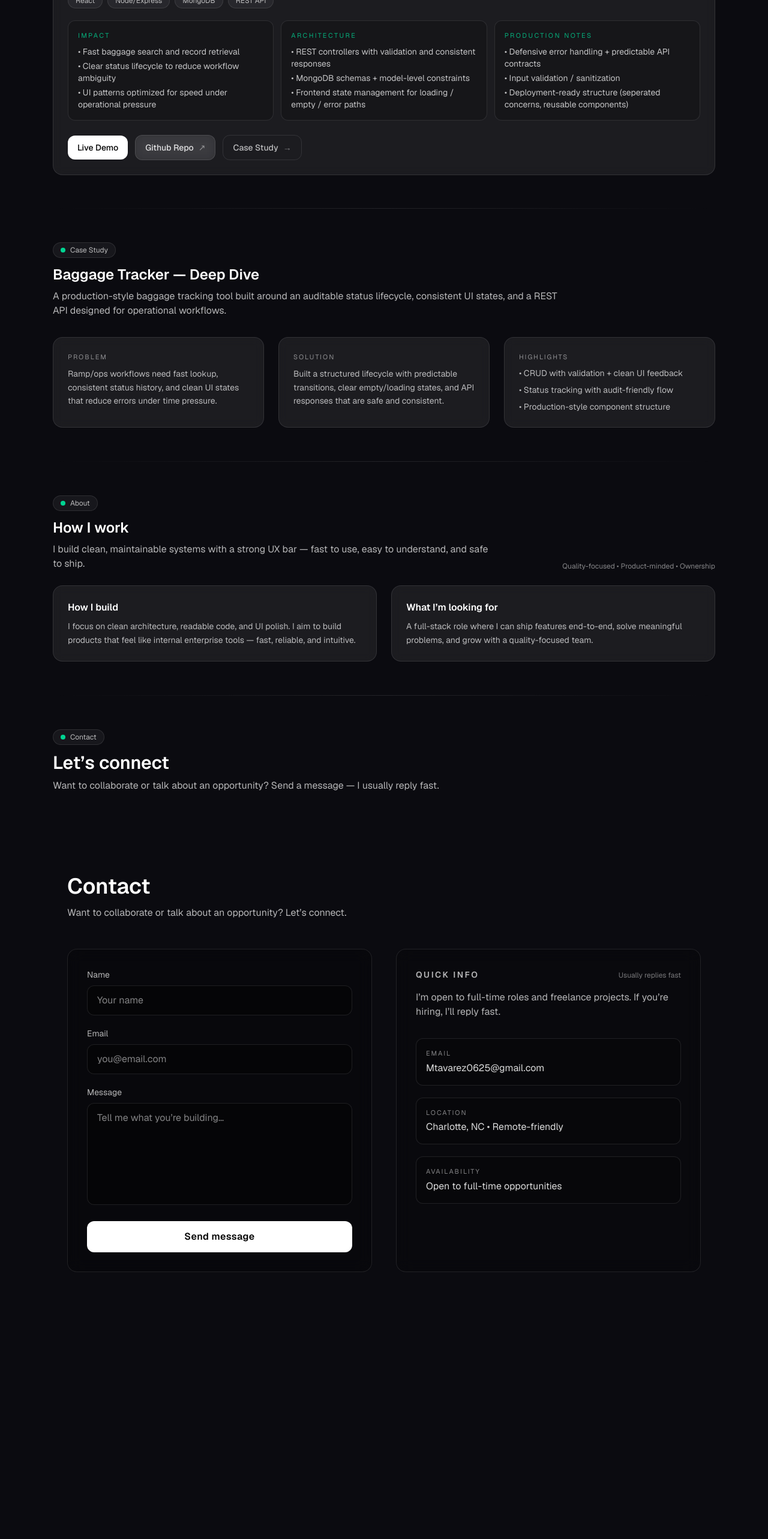
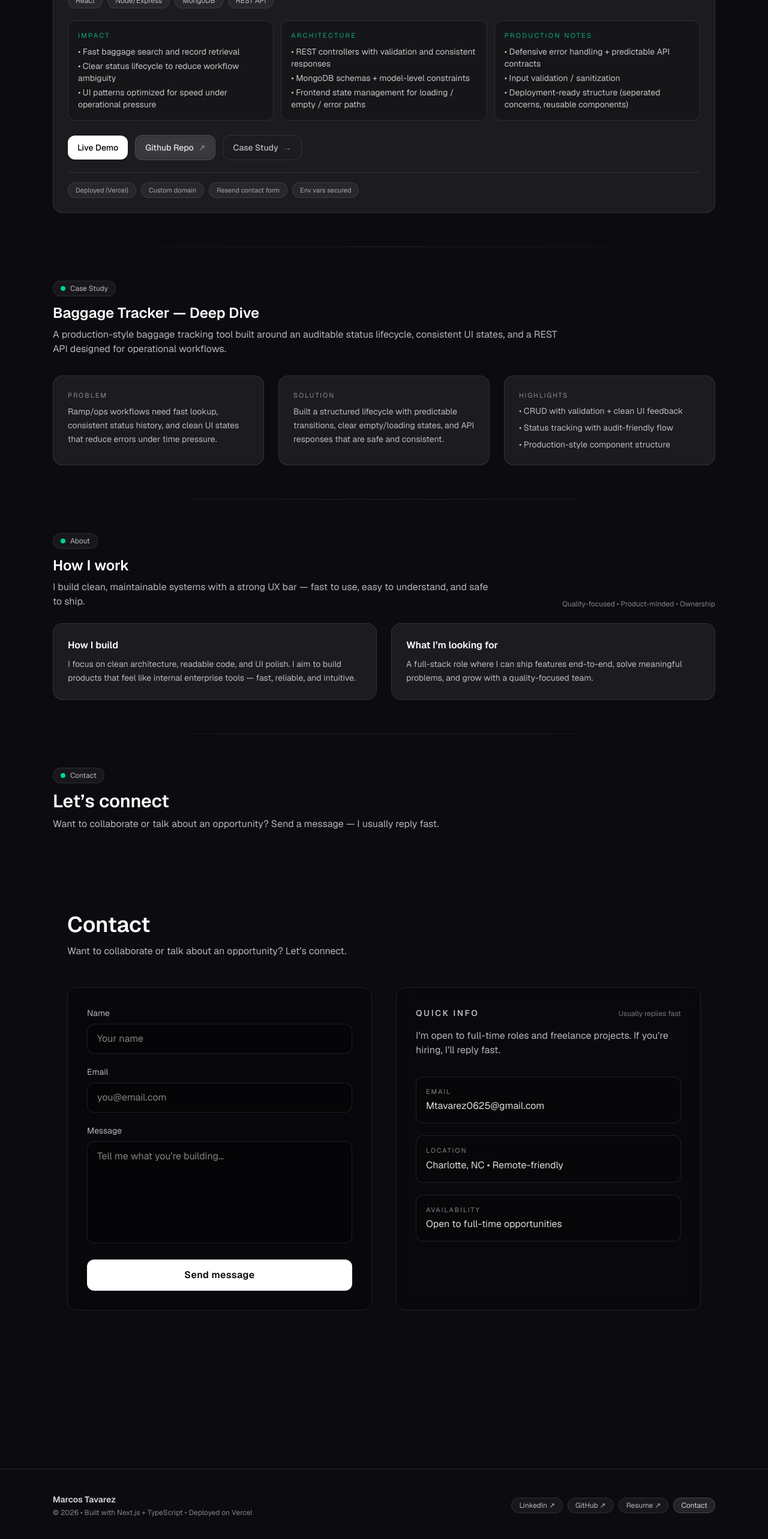
Before and after one commit to Mtavarez0625/portfolio-website, a Next.js app: page / in a window 1280 px wide. Shown: the part 1519-4085 px from the top of the page at 60% size. Before the commit the page ends 3840 px from the top, so only its background shows below. Built offline with nearby package versions, Linux system fonts and the light colour scheme.

Commit message:
Add footer with credibility links

```diff
--- a/app/page.tsx
+++ b/app/page.tsx
@@ -5,6 +5,7 @@ import Image from "next/image";
 import TopBar from "@/components/TopBar";
 import ContactSection from "@/components/ContactSection";
 import { motion, type Variants } from "framer-motion";
+import Footer from "@/components/Footer";
 
 type ActiveSection = "projects" | "about" | "contact" | "";
 
@@ -344,6 +345,21 @@ export default function Home() {
                     Case Study <span className="text-white/45">→</span>
                   </a>
                 </div>
+                {/* Deployment credibility strip */}
+                <div className="mt-5 pt-4 border-t border-white/10">
+                  <div className="flex flex-wrap gap-2 text-[11px] text-white/60">
+                    {["Deployed (Vercel)", "Custom domain", "Resend contact form", "Env vars secured"].map(
+                      (item) => (
+                        <span
+                          key={item}
+                          className="rounded-full bg-white/5 border border-white/10 px-3 py-1"
+                        >
+                          {item}
+                        </span>
+                      )
+                    )}
+                  </div>
+                </div>
               </div>
             </div>
           </motion.div>
@@ -538,6 +554,7 @@ export default function Home() {
           <ContactSection />
         </motion.div>
       </section>
+      <Footer />
     </main>
   );
 }
--- /dev/null
+++ b/components/Footer.tsx
@@ -0,0 +1,58 @@
+export default function Footer() {
+  const year = new Date().getFullYear();
+
+  return (
+    <footer className="mt-16 border-t border-white/10">
+      <div className="mx-auto max-w-6xl px-6 py-10">
+        <div className="flex flex-col gap-6 sm:flex-row sm:items-center sm:justify-between">
+          {/* Left */}
+          <div>
+            <div className="text-sm font-semibold text-white/85">
+              Marcos Tavarez
+            </div>
+            <div className="mt-1 text-xs text-white/50">
+              © {year} • Built with Next.js + TypeScript • Deployed on Vercel
+            </div>
+          </div>
+
+          {/* Right */}
+          <div className="flex flex-wrap items-center gap-2 text-xs">
+            <a
+              href="https://www.linkedin.com/in/marcos-tavarez-2b46543a5/"
+              target="_blank"
+              rel="noopener noreferrer"
+              className="rounded-full bg-white/5 border border-white/10 px-3 py-1 text-white/70 hover:text-white hover:border-white/20 transition"
+            >
+              LinkedIn ↗
+            </a>
+
+            <a
+              href="https://github.com/Mtavarez0625"
+              target="_blank"
+              rel="noopener noreferrer"
+              className="rounded-full bg-white/5 border border-white/10 px-3 py-1 text-white/70 hover:text-white hover:border-white/20 transition"
+            >
+              GitHub ↗
+            </a>
+
+            <a
+              href="/resume/Marcos_Tavarez_Resume.pdf"
+              target="_blank"
+              rel="noopener noreferrer"
+              className="rounded-full bg-white/5 border border-white/10 px-3 py-1 text-white/70 hover:text-white hover:border-white/20 transition"
+            >
+              Resume ↗
+            </a>
+
+            <a
+              href="#contact"
+              className="rounded-full bg-white/10 border border-white/15 px-3 py-1 text-white/80 hover:bg-white/15 hover:border-white/25 transition"
+            >
+              Contact
+            </a>
+          </div>
+        </div>
+      </div>
+    </footer>
+  );
+}
```
